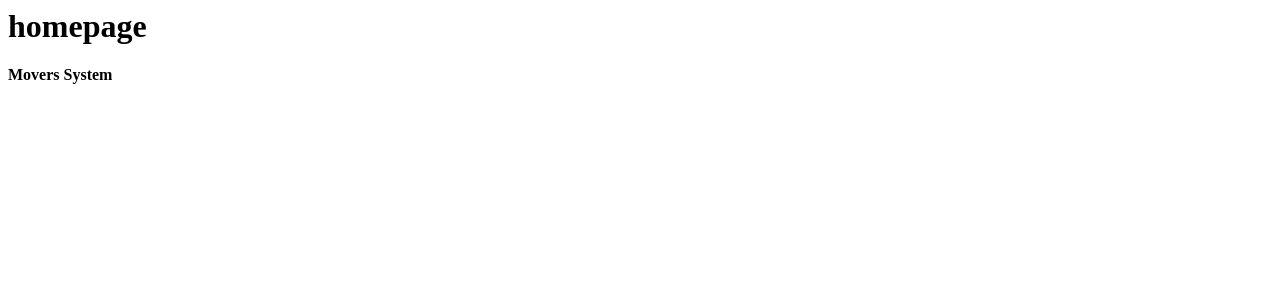
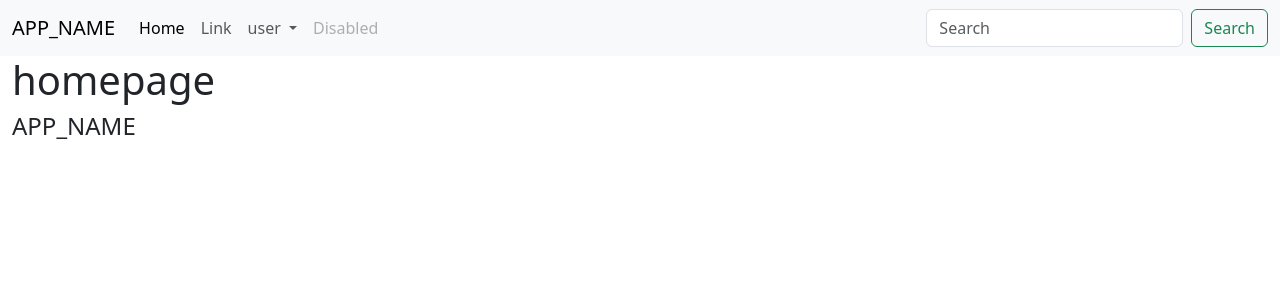
Before and after one commit to alexokemwa/farmlinkproject, a PHP site: page / in a window 1280 px wide. Shown: the top 300 px of the page. Run offline with PHP 8.4, Linux system fonts and the light colour scheme; some libraries are stand-ins or nearby versions.

Commit message:
added a folder to hold main home.view subdivision
improve code maintanance of code

this commit adds otherviews folder to hold "home.view"
subdisions

```diff
--- a/app/views/home.view.php
+++ b/app/views/home.view.php
@@ -1,2 +1,9 @@
-<h1>homepage</h1>
-<h4><?php echo APP_NAME;?></h4>
+<?php require views_path("otherviews/header");?>
+
+  <?php require views_path("otherviews/nav");?>
+    <div class="container-fluid">
+        <h1>homepage</h1>
+        <h4><?php echo APP_NAME;?></h4>
+    </div>
+
+<?php require views_path("otherviews/footer");?>
--- /dev/null
+++ b/app/views/otherviews/footer.view.php
@@ -0,0 +1,5 @@
+</body>
+<script src="asserts/js/bootstrap.min.js"></script>
+<script src="asserts/js/bootstrap.bundle.min.js"></script>
+
+</html>
--- /dev/null
+++ b/app/views/otherviews/header.view.php
@@ -0,0 +1,10 @@
+<!DOCTYPE html>
+<html lang="en">
+<head>
+    <meta charset="UTF-8">
+    <meta name="viewport" content="width=device-width, initial-scale=1.0">
+    <title><?php echo esc(APP_NAME);?></title>
+    <link rel="stylesheet" href="asserts/css/bootstrap.min.css">
+    <link rel="stylesheet" href="asserts/css/all.min.css">
+</head>
+<body>
--- /dev/null
+++ b/app/views/otherviews/nav.view.php
@@ -0,0 +1,36 @@
+<nav class="navbar navbar-expand-lg bg-body-tertiary">
+  <div class="container-fluid">
+    <a class="navbar-brand" href="#"><?php echo esc(APP_NAME);?></a>
+    <button class="navbar-toggler" type="button" data-bs-toggle="collapse" data-bs-target="#navbarSupportedContent" aria-controls="navbarSupportedContent" aria-expanded="false" aria-label="Toggle navigation">
+      <span class="navbar-toggler-icon"></span>
+    </button>
+    <div class="collapse navbar-collapse" id="navbarSupportedContent">
+      <ul class="navbar-nav me-auto mb-2 mb-lg-0">
+        <li class="nav-item">
+          <a class="nav-link active" aria-current="page" href="#">Home</a>
+        </li>
+        <li class="nav-item">
+          <a class="nav-link" href="#">Link</a>
+        </li>
+        <li class="nav-item dropdown">
+          <a class="nav-link dropdown-toggle" href="#" role="button" data-bs-toggle="dropdown" aria-expanded="false">
+            user
+          </a>
+          <ul class="dropdown-menu">
+            <li><a class="dropdown-item" href="#">Account</a></li>
+            <li><a class="dropdown-item" href="#">number</a></li>
+            <li><hr class="dropdown-divider"></li>
+            <li><a class="dropdown-item" href="#">delete</a></li>
+          </ul>
+        </li>
+        <li class="nav-item">
+          <a class="nav-link disabled" aria-disabled="true">Disabled</a>
+        </li>
+      </ul>
+      <form class="d-flex" role="search">
+        <input class="form-control me-2" type="search" placeholder="Search" aria-label="Search">
+        <button class="btn btn-outline-success" type="submit">Search</button>
+      </form>
+    </div>
+  </div>
+</nav>
```
